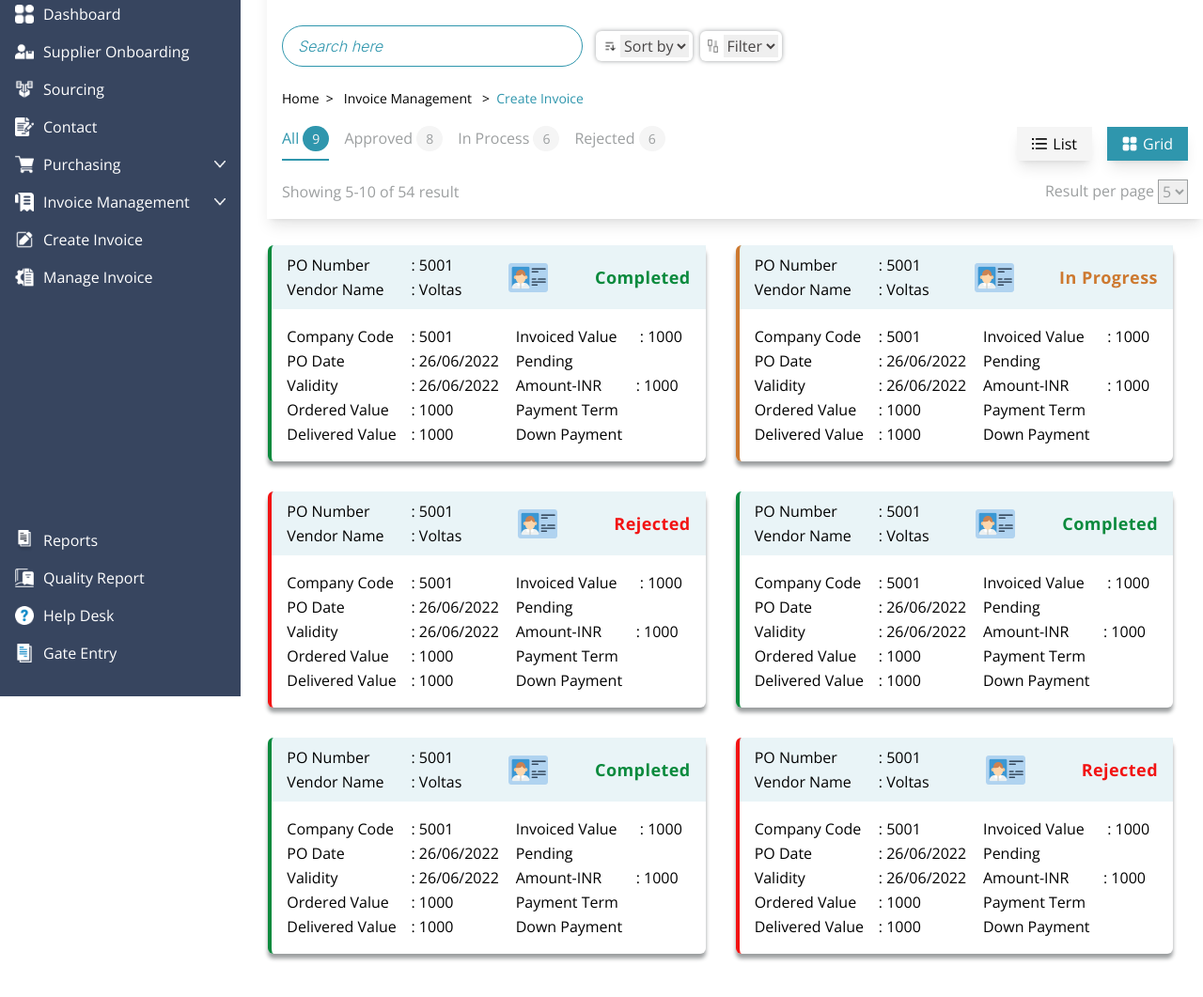
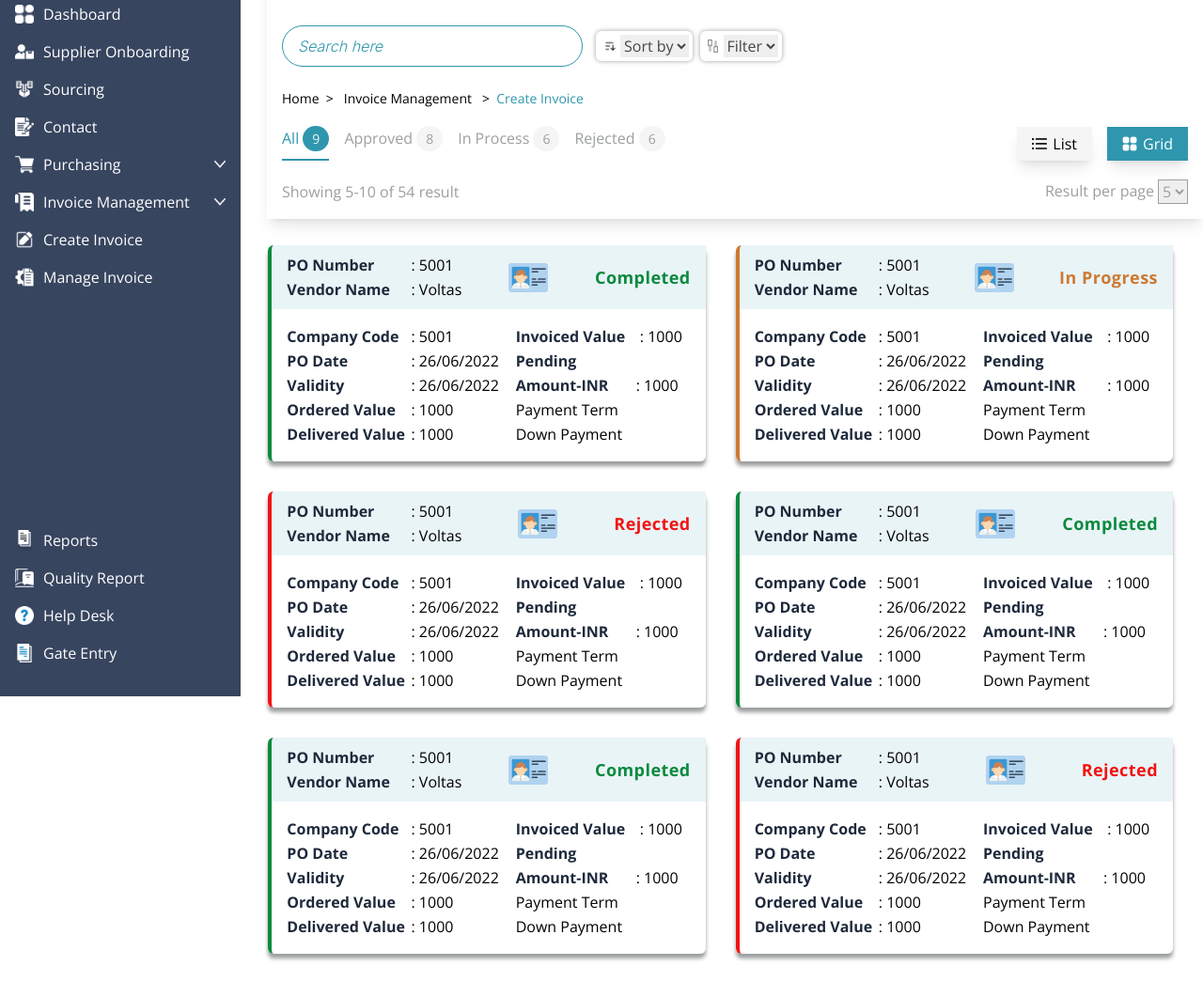
Before and after one commit to dev-arpita/task-project-list-grid-view, a plain HTML site: page grid-view/tw.html in a window 1280 px wide. Shown: the part 59-1120 px from the top of the page at 94% size. Drawn offline with nearby package versions, Linux system fonts and the light colour scheme.

Commit message:
fixes grid view

```diff
--- a/css/styles.css
+++ b/css/styles.css
@@ -435,6 +435,8 @@ select {
 }
 
 .card__item-values {
+    font-weight: 600;
+    color: #3e3c3c;
     display: inline-block;
     width: 8rem;
 }
--- a/grid-view/tw.html
+++ b/grid-view/tw.html
@@ -232,7 +232,7 @@
                         <div class="flex justify-end w-full mt-2 gap-4 md:mt-0 md:w-1/6">
                             <a href="/tailwind.html" class="flex gap-1.5 items-center bg-site-secondary py-1.5 px-4 shadow-lg">
                                 <img class="w-4 h-4 self-center " src="/assets/list1.png" alt="">
-                                <span class="hidden md:block pr-4 ">List</span>
+                                <span class="hidden md:block pr-4">List</span>
                             </a>
                             <a href="/grid-view/tw.html" class="flex gap-1.5 items-center bg-active py-1.5 px-4 shadow-lg">
                                 <img class="w-4 h-4 self-center" src="/assets/grid1.png" alt="">
@@ -259,12 +259,12 @@
                                 class="flex justify-between px-4 py-2 bg-card-header items-center gap-2.5 gap-y-1 flex-wrap">
                                 <div>
                                     <p class="m-0">
-                                        <span class="inline-block w-32">
+                                        <span class="inline-block w-32 font-semibold text-slate-800">
                                             PO Number
                                         </span> : 5001
                                     </p>
                                     <p class="m-0">
-                                        <span class="inline-block w-32 ">
+                                        <span class="inline-block w-32 font-semibold text-slate-800">
                                             Vendor Name
                                         </span> : Voltas
                                     </p>
@@ -277,31 +277,31 @@
                             <div class="flex p-4 gap-4 font-sm">
                                 <div class="w-left-col">
                                     <p class="m-0">
-                                        <span class="inline-block w-32">Company Code </span>
+                                        <span class="inline-block w-32 font-semibold text-slate-800">Company Code </span>
                                         : 5001
                                     </p>
                                     <p class="m-0">
-                                        <span class="inline-block w-32">PO Date</span>
+                                        <span class="inline-block w-32 font-semibold text-slate-800">PO Date</span>
                                         : 26/06/2022
                                     </p>
                                     <p class="m-0">
-                                        <span class="inline-block w-32">Validity</span>
+                                        <span class="inline-block w-32 font-semibold text-slate-800">Validity</span>
                                         : 26/06/2022
                                     </p>
                                     <p class="m-0">
-                                        <span class="inline-block w-32">
+                                        <span class="inline-block w-32 font-semibold text-slate-800">
                                             Ordered Value</span>
                                         : 1000
                                     </p>
                                     <p class="m-0">
-                                        <span class="inline-block w-32">Delivered Value</span>
+                                        <span class="inline-block w-32 font-semibold text-slate-800">Delivered Value</span>
                                         : 1000
                                     </p>
                                 </div>
                                 <div class="w-right-col">
-                                    <p class="m-0"><span class="inline-block w-32">Invoiced Value</span> : 1000</p>
+                                    <p class="m-0"><span class="inline-block w-32 font-semibold text-slate-800">Invoiced Value</span> : 1000</p>
                                     <p class="m-0">
-                                        <span class="inline-block w-32">Pending Amount-INR</span>: 1000
+                                        <span class="inline-block w-32 font-semibold text-slate-800">Pending Amount-INR</span>: 1000
                                     </p>
                                     <p class="m-0">
                                         Payment Term</p>
@@ -315,12 +315,12 @@
                                 class="flex justify-between px-4 py-2 bg-card-header items-center gap-2.5 gap-y-1 flex-wrap">
                                 <div>
                                     <p class="m-0">
-                                        <span class="inline-block w-32">
+                                        <span class="inline-block w-32 font-semibold text-slate-800">
                                             PO Number
                                         </span> : 5001
                                     </p>
                                     <p class="m-0">
-                                        <span class="inline-block w-32">
+                                        <span class="inline-block w-32 font-semibold text-slate-800">
                                             Vendor Name
                                         </span> : Voltas
                                     </p>
@@ -333,31 +333,31 @@
                             <div class="flex p-4 gap-4 font-sm">
                                 <div class="w-left-col">
                                     <p class="m-0">
-                                        <span class="inline-block w-32">Company Code </span>
+                                        <span class="inline-block w-32 font-semibold text-slate-800">Company Code </span>
                                         : 5001
                                     </p>
                                     <p class="m-0">
-                                        <span class="inline-block w-32">PO Date</span>
+                                        <span class="inline-block w-32 font-semibold text-slate-800">PO Date</span>
                                         : 26/06/2022
                                     </p>
                                     <p class="m-0">
-                                        <span class="inline-block w-32">Validity</span>
+                                        <span class="inline-block w-32 font-semibold text-slate-800">Validity</span>
                                         : 26/06/2022
                                     </p>
                                     <p class="m-0">
-                                        <span class="inline-block w-32">
+                                        <span class="inline-block w-32 font-semibold text-slate-800">
                                             Ordered Value</span>
                                         : 1000
                                     </p>
                                     <p class="m-0">
-                                        <span class="inline-block w-32">Delivered Value</span>
+                                        <span class="inline-block w-32 font-semibold text-slate-800">Delivered Value</span>
                                         : 1000
                                     </p>
                                 </div>
                                 <div class="w-right-col">
-                                    <p class="m-0"><span class="inline-block w-32">Invoiced Value</span> : 1000</p>
+                                    <p class="m-0"><span class="inline-block w-32 font-semibold text-slate-800">Invoiced Value</span> : 1000</p>
                                     <p class="m-0">
-                                        <span class="inline-block w-32">Pending Amount-INR</span>
+                                        <span class="inline-block w-32 font-semibold text-slate-800">Pending Amount-INR</span>
                                         : 1000
                                     </p>
                                     <p class="m-0">
@@ -375,12 +375,12 @@
                                 class="flex justify-between px-4 py-2 bg-card-header items-center gap-x-5 gap-y-1 flex-wrap">
                                 <div>
                                     <p class="m-0">
-                                        <span class="inline-block w-32">
+                                        <span class="inline-block w-32 font-semibold text-slate-800">
                                             PO Number
                                         </span> : 5001
                                     </p>
                                     <p class="m-0">
-                                        <span class="inline-block w-32">
+                                        <span class="inline-block w-32 font-semibold text-slate-800">
                                             Vendor Name
                                         </span> : Voltas
                                     </p>
@@ -393,31 +393,31 @@
                             <div class="flex p-4 gap-4 font-sm">
                                 <div class="w-left-col">
                                     <p class="m-0">
-                                        <span class="inline-block w-32">Company Code </span>
+                                        <span class="inline-block w-32 font-semibold text-slate-800">Company Code </span>
                                         : 5001
                                     </p>
                                     <p class="m-0">
-                                        <span class="inline-block w-32">PO Date</span>
+                                        <span class="inline-block w-32 font-semibold text-slate-800">PO Date</span>
                                         : 26/06/2022
                                     </p>
                                     <p class="m-0">
-                                        <span class="inline-block w-32">Validity</span>
+                                        <span class="inline-block w-32 font-semibold text-slate-800">Validity</span>
                                         : 26/06/2022
                                     </p>
                                     <p class="m-0">
-                                        <span class="inline-block w-32">
+                                        <span class="inline-block w-32 font-semibold text-slate-800">
                                             Ordered Value</span>
                                         : 1000
                                     </p>
                                     <p class="m-0">
-                                        <span class="inline-block w-32">Delivered Value</span>
+                                        <span class="inline-block w-32 font-semibold text-slate-800">Delivered Value</span>
                                         : 1000
                                     </p>
                                 </div>
                                 <div class="w-right-col">
-                                    <p class="m-0"><span class="inline-block w-32">Invoiced Value</span> : 1000</p>
+                                    <p class="m-0"><span class="inline-block w-32 font-semibold text-slate-800">Invoiced Value</span> : 1000</p>
                                     <p class="m-0">
-                                        <span class="inline-block w-32">Pending Amount-INR</span>: 1000
+                                        <span class="inline-block w-32 font-semibold text-slate-800">Pending Amount-INR</span>: 1000
                                     </p>
                                     <p class="m-0">
                                         Payment Term</p>
@@ -431,12 +431,12 @@
                                 class="flex justify-between px-4 py-2 bg-card-header items-center gap-2.5 gap-y-1 flex-wrap">
                                 <div>
                                     <p class="m-0">
-                                        <span class="inline-block w-32">
+                                        <span class="inline-block w-32 font-semibold text-slate-800">
                                             PO Number
                                         </span> : 5001
                                     </p>
                                     <p class="m-0">
-                                        <span class="inline-block w-32">
+                                        <span class="inline-block w-32 font-semibold text-slate-800">
                                             Vendor Name
                                         </span> : Voltas
                                     </p>
@@ -449,31 +449,31 @@
                             <div class="flex p-4 gap-4 font-sm">
                                 <div class="w-left-col">
                                     <p class="m-0">
-                                        <span class="inline-block w-32">Company Code </span>
+                                        <span class="inline-block w-32 font-semibold text-slate-800">Company Code </span>
                                         : 5001
                                     </p>
                                     <p class="m-0">
-                                        <span class="inline-block w-32">PO Date</span>
+                                        <span class="inline-block w-32 font-semibold text-slate-800">PO Date</span>
                                         : 26/06/2022
                                     </p>
                                     <p class="m-0">
-                                        <span class="inline-block w-32">Validity</span>
+                                        <span class="inline-block w-32 font-semibold text-slate-800">Validity</span>
                                         : 26/06/2022
                                     </p>
                                     <p class="m-0">
-                                        <span class="inline-block w-32">
+                                        <span class="inline-block w-32 font-semibold text-slate-800">
                                             Ordered Value</span>
                                         : 1000
                                     </p>
                                     <p class="m-0">
-                                        <span class="inline-block w-32">Delivered Value</span>
+                                        <span class="inline-block w-32 font-semibold text-slate-800">Delivered Value</span>
                                         : 1000
                                     </p>
                                 </div>
                                 <div class="w-right-col">
-                                    <p class="m-0"><span class="inline-block w-32">Invoiced Value</span> : 1000</p>
+                                    <p class="m-0"><span class="inline-block w-32 font-semibold text-slate-800">Invoiced Value</span> : 1000</p>
                                     <p class="m-0">
-                                        <span class="inline-block w-32">Pending Amount-INR</span>: 1000
+                                        <span class="inline-block w-32 font-semibold text-slate-800">Pending Amount-INR</span>: 1000
                                     </p>
                                     <p class="m-0">
                                         Payment Term</p>
@@ -490,12 +490,12 @@
                                 class="flex justify-between px-4 py-2 bg-card-header items-center gap-2.5 gap-y-1 flex-wrap">
                                 <div>
                                     <p class="m-0">
-                                        <span class="inline-block w-32">
+                                        <span class="inline-block w-32 font-semibold text-slate-800">
                                             PO Number
                                         </span> : 5001
                                     </p>
                                     <p class="m-0">
-                                        <span class="inline-block w-32">
+                                        <span class="inline-block w-32 font-semibold text-slate-800">
                                             Vendor Name
                                         </span> : Voltas
                                     </p>
@@ -508,31 +508,31 @@
                             <div class="flex p-4 gap-4 font-sm">
                                 <div class="w-left-col">
                                     <p class="m-0">
-                                        <span class="inline-block w-32">Company Code </span>
+                                        <span class="inline-block w-32 font-semibold text-slate-800">Company Code </span>
                                         : 5001
                                     </p>
                                     <p class="m-0">
-                                        <span class="inline-block w-32">PO Date</span>
+                                        <span class="inline-block w-32 font-semibold text-slate-800">PO Date</span>
                                         : 26/06/2022
                                     </p>
                                     <p class="m-0">
-                                        <span class="inline-block w-32">Validity</span>
+                                        <span class="inline-block w-32 font-semibold text-slate-800">Validity</span>
                                         : 26/06/2022
                                     </p>
                                     <p class="m-0">
-                                        <span class="inline-block w-32">
+                                        <span class="inline-block w-32 font-semibold text-slate-800">
                                             Ordered Value</span>
                                         : 1000
                                     </p>
                                     <p class="m-0">
-                                        <span class="inline-block w-32">Delivered Value</span>
+                                        <span class="inline-block w-32 font-semibold text-slate-800">Delivered Value</span>
                                         : 1000
                                     </p>
                                 </div>
                                 <div class="w-right-col">
-                                    <p class="m-0"><span class="inline-block w-32">Invoiced Value</span> : 1000</p>
+                                    <p class="m-0"><span class="inline-block w-32 font-semibold text-slate-800">Invoiced Value</span> : 1000</p>
                                     <p class="m-0">
-                                        <span class="inline-block w-32">Pending Amount-INR</span>: 1000
+                                        <span class="inline-block w-32 font-semibold text-slate-800">Pending Amount-INR</span>: 1000
                                     </p>
                                     <p class="m-0">
                                         Payment Term</p>
@@ -546,12 +546,12 @@
                                 class="flex justify-between px-4 py-2 bg-card-header items-center gap-x-5 gap-y-1 flex-wrap">
                                 <div>
                                     <p class="m-0">
-                                        <span class="inline-block w-32">
+                                        <span class="inline-block w-32 font-semibold text-slate-800">
                                             PO Number
                                         </span> : 5001
                                     </p>
                                     <p class="m-0">
-                                        <span class="inline-block w-32">
+                                        <span class="inline-block w-32 font-semibold text-slate-800">
                                             Vendor Name
                                         </span> : Voltas
                                     </p>
@@ -564,31 +564,31 @@
                             <div class="flex p-4 gap-4 font-sm">
                                 <div class="w-left-col">
                                     <p class="m-0">
-                                        <span class="inline-block w-32">Company Code </span>
+                                        <span class="inline-block w-32 font-semibold text-slate-800">Company Code </span>
                                         : 5001
                                     </p>
                                     <p class="m-0">
-                                        <span class="inline-block w-32">PO Date</span>
+                                        <span class="inline-block w-32 font-semibold text-slate-800">PO Date</span>
                                         : 26/06/2022
                                     </p>
                                     <p class="m-0">
-                                        <span class="inline-block w-32">Validity</span>
+                                        <span class="inline-block w-32 font-semibold text-slate-800">Validity</span>
                                         : 26/06/2022
                                     </p>
                                     <p class="m-0">
-                                        <span class="inline-block w-32">
+                                        <span class="inline-block w-32 font-semibold text-slate-800">
                                             Ordered Value</span>
                                         : 1000
                                     </p>
                                     <p class="m-0">
-                                        <span class="inline-block w-32">Delivered Value</span>
+                                        <span class="inline-block w-32 font-semibold text-slate-800">Delivered Value</span>
                                         : 1000
                                     </p>
                                 </div>
                                 <div class="w-right-col">
-                                    <p class="m-0"><span class="inline-block w-32">Invoiced Value</span> : 1000</p>
+                                    <p class="m-0"><span class="inline-block w-32 font-semibold text-slate-800">Invoiced Value</span> : 1000</p>
                                     <p class="m-0">
-                                        <span class="inline-block w-32">Pending Amount-INR</span>: 1000
+                                        <span class="inline-block w-32 font-semibold text-slate-800">Pending Amount-INR</span>: 1000
                                     </p>
                                     <p class="m-0">
                                         Payment Term</p>
```
Also changed, not shown: grid-view/index.html (+3 -5 lines).
